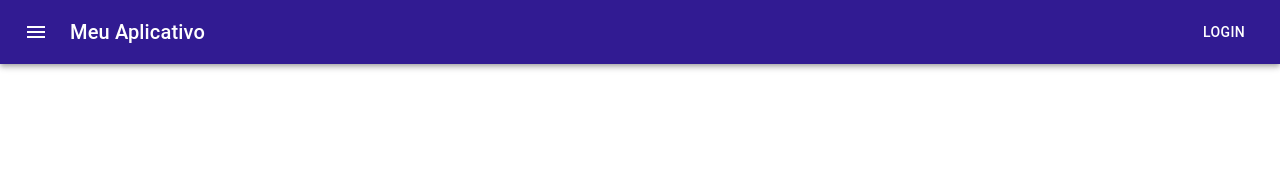
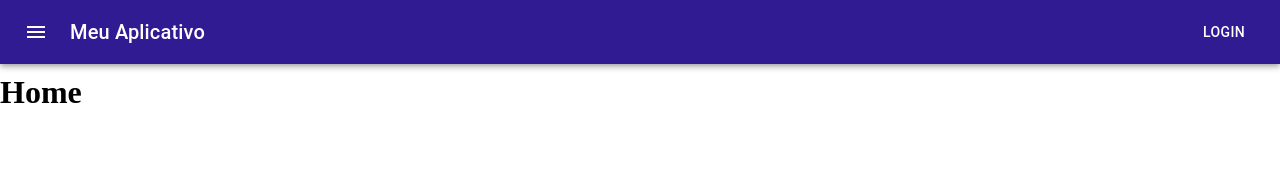
Before and after one commit to luciancardoso/FormacaoFullStack, a React (Create React App) app in the folder React/my_app/: page / in a window 1280 px wide. Shown: the top 171 px of the page. Built offline with nearby package versions, Linux system fonts and the light colour scheme; the HTML template or start-up script is replaced by a standard one.

Commit message:
Adicionando Template Default

```diff
--- a/React/my_app/src/App.js
+++ b/React/my_app/src/App.js
@@ -4,10 +4,12 @@
   Route,
 } from "react-router-dom"
 
+import TemplateDefault from './templates/Default'
 import Home from "./pages/Home"
 
 const App = () => {
   return (
+    <TemplateDefault>
       <Router>
         <Switch>
           <Route path="/">
@@ -15,6 +17,7 @@
           </Route>
         </Switch>
       </Router>
+    </TemplateDefault>
   );
 }
 
--- a/React/my_app/src/pages/Home.js
+++ b/React/my_app/src/pages/Home.js
@@ -1,8 +1,9 @@
-import Header from "../partials/Header/Header"
+// import Header from "../partials/Header/Header"
 
 const Home = () => {
     return (
-        <Header />
+        // <Header />
+        <h1>Home</h1>
     )
 }
 
--- /dev/null
+++ b/React/my_app/src/templates/Default.js
@@ -0,0 +1,26 @@
+import { makeStyles } from '@material-ui/core';
+import Container from '@material-ui/core/Container';
+
+import Header from "../partials/Header/Header"
+
+const useStyles = makeStyles(() => ({
+    title: {
+        padding: '10px 0',
+    }
+}))
+
+
+const Default = ({ children }) => {
+    const classes = useStyles()
+
+    return(
+        <>
+            <Header />
+            <Container className={classes.title}>
+                {children}
+            </Container>
+        </>
+    )
+}
+
+export default Default
```
Lines whose indentation alone changed are shown as unchanged.
